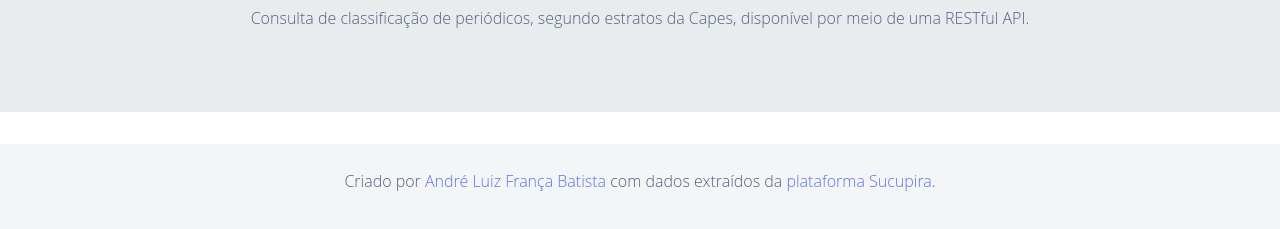
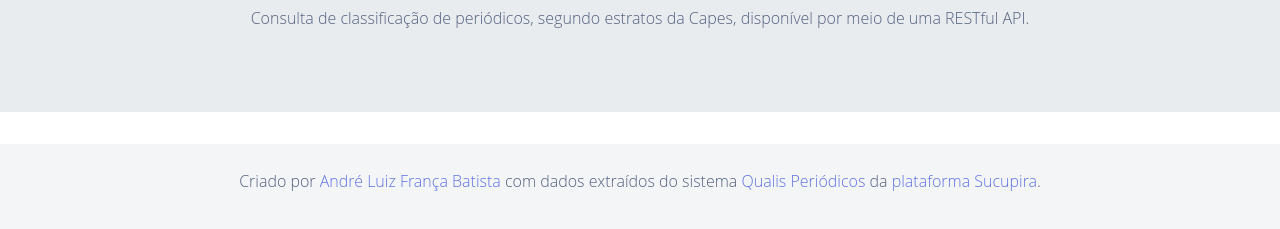
Before and after one commit to andreluizfrancabatista/qualisapi, a website: page views/about.html in a window 1280 px wide. Shown: the part 215-444 px from the top of the page. Drawn offline with Linux system fonts and the light colour scheme; files that its build step writes are made by us from their sources; files whose address does not match are found by name.

Commit message:
Small changes on index.html and about.html

```diff
--- a/views/about.html
+++ b/views/about.html
@@ -115,7 +115,7 @@
   <!--Footer-->
   <div class="footer container-fluid">
     <p class="text-center">Criado por <a href="http://andrebatista.me" target="_blank">André Luiz França Batista</a> com
-      dados extraídos da <a href="https://sucupira.capes.gov.br/" target="_blank">plataforma Sucupira</a>.</p>
+      dados extraídos do sistema <a href="https://sucupira.capes.gov.br/sucupira/public/consultas/coleta/veiculoPublicacaoQualis/listaConsultaGeralPeriodicos.jsf" target="_blank">Qualis Periódicos</a> da <a href="https://sucupira.capes.gov.br/" target="_blank">plataforma Sucupira</a>.</p>
   </div>
 
   <!-- Core -->
```
Also changed, not shown: views/index.html (+1 -1 lines).
